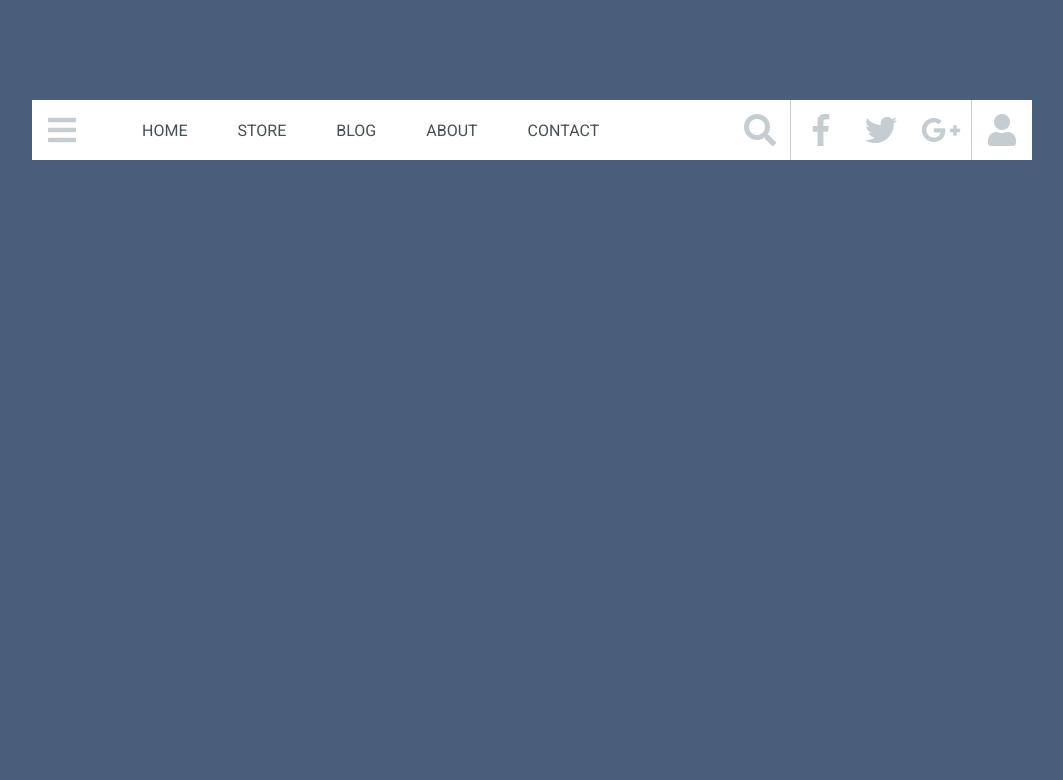
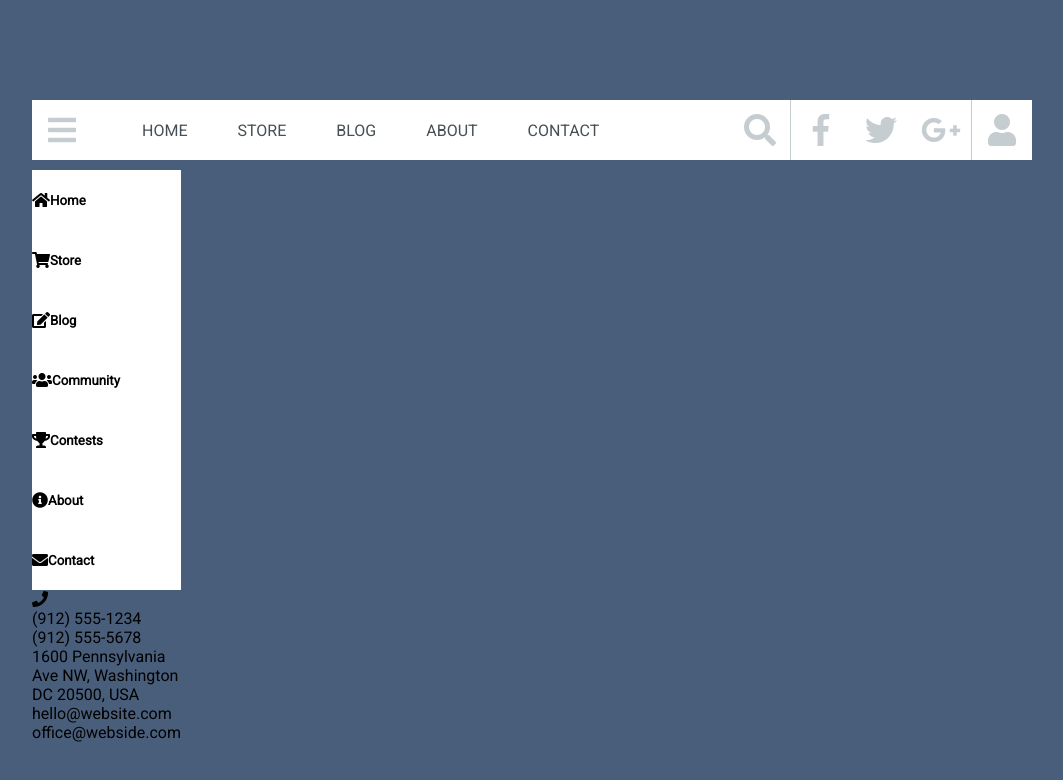
Before and after one commit to pawvel/WWDC---Zadanie-4, a plain HTML site: page index.html in a window 1280 px wide. Shown: the whole page, without its empty margins (108-1171 px from the left). Drawn offline with Linux system fonts and the light colour scheme.

Commit message:
Proba Git Bash

```diff
--- a/css/style.css
+++ b/css/style.css
@@ -52,6 +52,7 @@ body {
   background-color: #ffffff;
   width: 100%;
   height: 60px;
+  margin: 10px 0;
 }
 .navbar-list {
   list-style-type: none;
@@ -68,3 +69,23 @@ body {
 .navbar-list a:hover {
   color: #56ccc8;
 }
+/*#endregion*/
+
+/*#region MAIN SECTION*/
+.main {
+  display: flex;
+}
+
+.main-left-col {
+  display: flex;
+  flex-direction: column;
+}
+
+.item {
+  display: flex;
+  height: 60px;
+  width: 100%;
+  align-items: center;
+  background-color: #ffffff;
+}
+/*#endregion*/
--- a/index.html
+++ b/index.html
@@ -38,6 +38,70 @@
           <div class="nav-icon"><i class="fas fa-user"></i></div>
         </div>
       </nav>
+      <section class="main">
+        <div class="main-left-col">
+          <div class="main-left">
+            <div class="item">
+              <i class="fas fa-home"></i>
+              <h5 class="item-text">Home</h5>
+            </div>
+            <div class="item">
+              <i class="fas fa-shopping-cart"></i>
+              <h5 class="item-text">Store</h5>
+            </div>
+            <div class="item">
+              <i class="fas fa-edit"></i>
+              <h5 class="item-text">Blog</h5>
+            </div>
+            <div class="item">
+              <i class="fas fa-users"></i>
+              <h5 class="item-text">Community</h5>
+            </div>
+            <div class="item">
+              <i class="fas fa-trophy"></i>
+              <h5 class="item-text">Contests</h5>
+            </div>
+            <div class="item">
+              <i class="fas fa-info-circle"></i>
+              <h5 class="item-text">About</h5>
+            </div>
+            <div class="item">
+              <i class="fas fa-envelope"></i>
+              <h5 class="item-text">Contact</h5>
+            </div>
+            <div class="item-contact">
+              <i class="fas fa-phone"></i>
+              <p>
+                (912) 555-1234<br />
+                (912) 555-5678
+              </p>
+            </div>
+            <div class="item-contact">
+              <i class=""></i>
+              <p>
+                1600 Pennsylvania<br />
+                Ave NW, Washington<br />
+                DC 20500, USA
+              </p>
+            </div>
+            <div class="item-contact">
+              <i class=""></i>
+              <p>
+                hello@website.com<br />
+                office@webside.com
+              </p>
+            </div>
+          </div>
+          <div class="main-rignt-side">
+            <div class="box"></div>
+            <div class="box"></div>
+            <div class="box"></div>
+            <div class="box"></div>
+          </div>
+        </div>
+        <div class="main-right-col"></div>
+      </section>
+      <section class="pictures"></section>
     </div>
   </body>
 </html>
```
Also changed, not shown: 1 other file.
